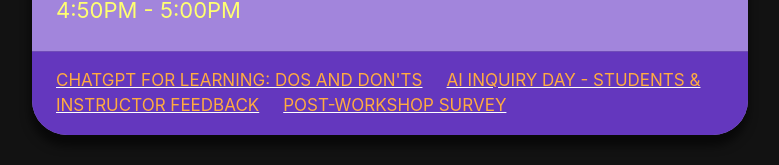
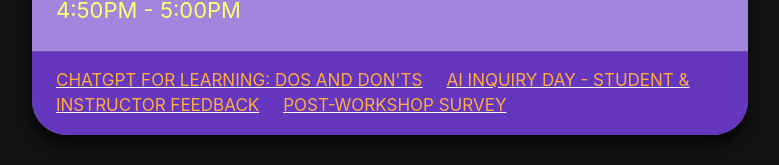
Before and after one commit to allstarcode/AIWorkshop, a Svelte app: page / in a window 1280 px wide. Shown: the part 1495-1660 px from the top of the page, without its empty margins (250-1029 px from the left). Built offline with nearby package versions, Linux system fonts and the light colour scheme.

Commit message:
Remove letter s

```diff
--- a/src/data/ScheduleData.ts
+++ b/src/data/ScheduleData.ts
@@ -97,7 +97,7 @@
           {
             linkURL:
               'https://docs.google.com/document/d/1rAWPwIiZeI9p0-PMIctRpIEGGoLBI0IazwdH1AfnVcE/edit?usp=sharing',
-            displayText: 'AI Inquiry Day - Students & Instructor Feedback',
+            displayText: 'AI Inquiry Day - Student & Instructor Feedback',
           },
           {
             linkURL: 'https://form.typeform.com/to/LEpyc07z',
```
Also changed, not shown: 3 other files (tests, documents, lock files or other folders).
